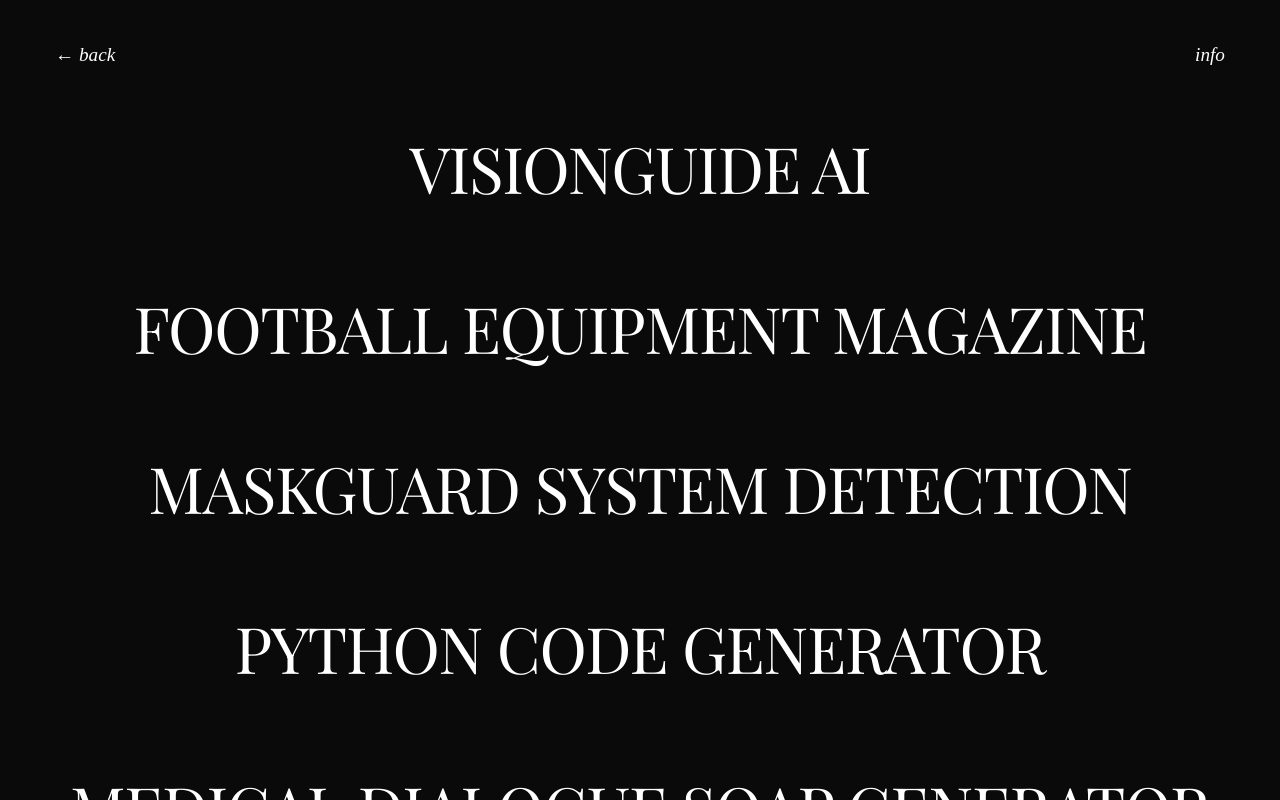
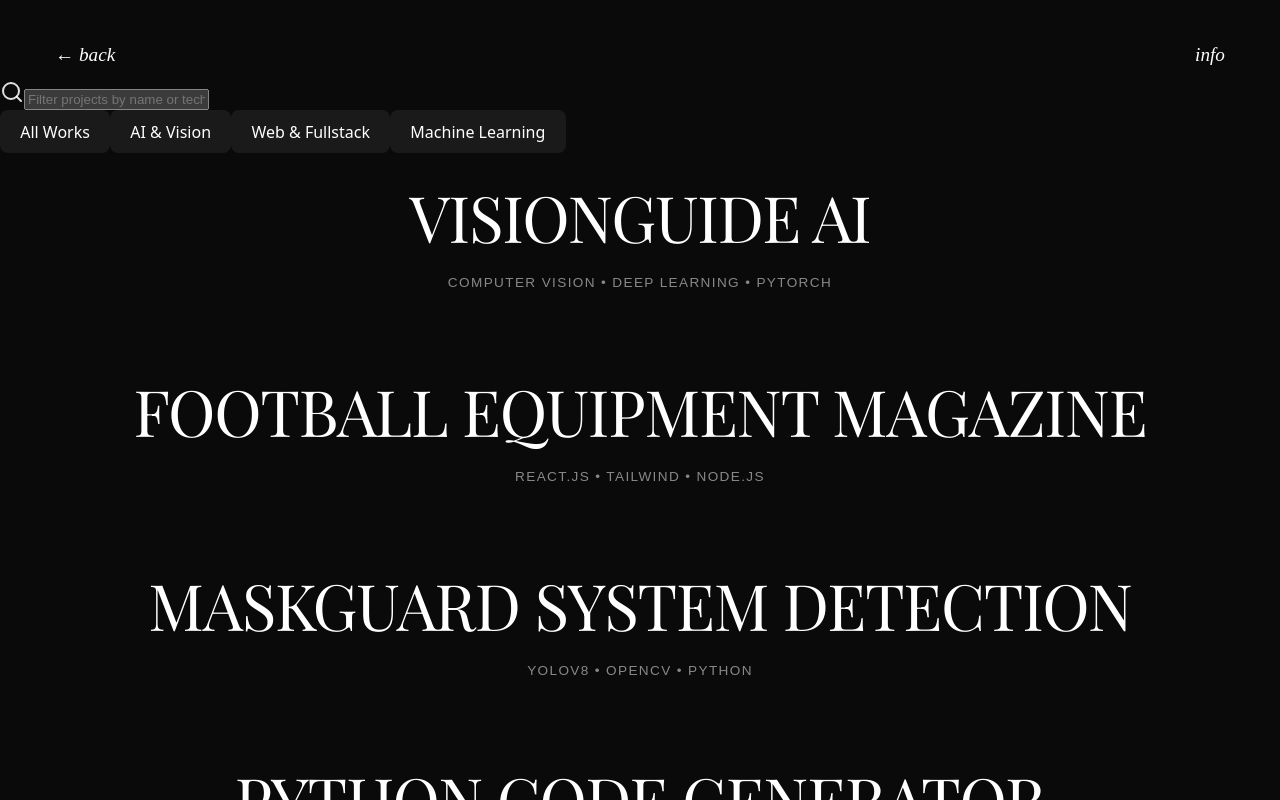
Before and after one commit to Achehrour05/ACHEHROUR_Abdessamad, a React (Vite) app: page /projects in a window 1280 px wide. Built offline with nearby package versions, Linux system fonts and the light colour scheme; a web font is replaced by a local one.

Commit message:
feat(projects): support instant search filtering by tech stack and keywords

```diff
--- a/src/pages/Projects.jsx
+++ b/src/pages/Projects.jsx
@@ -1,18 +1,39 @@
 import { useNavigate } from 'react-router-dom';
+import { useState, useMemo } from 'react';
+import ProjectFilters from '../components/ProjectFilters';
+
+const CATEGORIES = [
+  { id: 'all', label: 'All Works' },
+  { id: 'ai', label: 'AI & Vision' },
+  { id: 'web', label: 'Web & Fullstack' },
+  { id: 'ml', label: 'Machine Learning' },
+];
+
+const PROJECTS_DATA = [
+  { name: "VISIONGUIDE AI", category: "ai", tech: "Computer Vision • Deep Learning • PyTorch" },
+  { name: "FOOTBALL EQUIPMENT MAGAZINE", category: "web", tech: "React.js • Tailwind • Node.js" },
+  { name: "MASKGUARD SYSTEM DETECTION", category: "ai", tech: "YOLOv8 • OpenCV • Python" },
+  { name: "PYTHON CODE GENERATOR", category: "ai", tech: "LLMs • Transformers • LangChain" },
+  { name: "MEDICAL DIALOGUE SOAP GENERATOR", category: "ml", tech: "NLP • HuggingFace • Fine-Tuning" },
+  { name: "FPL SQUAD OPTIMIZER", category: "ml", tech: "Linear Programming • Python • Data Analytics" },
+  { name: "MOVIECLUSTER K-MEANS RECOMMENDER", category: "ml", tech: "Unsupervised ML • Scikit-Learn" },
+  { name: "ANIMAL DETECTION", category: "ai", tech: "Object Detection • PyTorch • MobileNet" }
+];
 
 function Projects() {
     const navigate = useNavigate();
+    const [activeFilter, setActiveFilter] = useState('all');
+    const [searchQuery, setSearchQuery] = useState('');
 
-    const projects = [
-        "VISIONGUIDE AI",
-        "FOOTBALL EQUIPMENT MAGAZINE",
-        "MASKGUARD SYSTEM DETECTION",
-        "PYTHON CODE GENERATOR",
-        "MEDICAL DIALOGUE SOAP GENERATOR",
-        "FPL SQUAD OPTIMIZER",
-        "MOVIECLUSTER K-MEANS RECOMMENDER",
-        "ANIMAL DETECTION"
-    ];
+    const filteredProjects = useMemo(() => {
+        return PROJECTS_DATA.filter((p) => {
+            const matchesCategory = activeFilter === 'all' || p.category === activeFilter;
+            const matchesSearch = !searchQuery.trim() ||
+                p.name.toLowerCase().includes(searchQuery.toLowerCase()) ||
+                p.tech.toLowerCase().includes(searchQuery.toLowerCase());
+            return matchesCategory && matchesSearch;
+        });
+    }, [activeFilter, searchQuery]);
 
     return (
         <div className="no-scrollbar" style={{
@@ -22,23 +43,40 @@ function Projects() {
             width: '100%',
             height: '100vh',
             backgroundColor: '#0a0a0a',
-            overflowY: 'auto', // Enable vertical scrolling
+            overflowY: 'auto',
             overflowX: 'hidden',
             zIndex: 1000
         }}>
+            {/* Top Spacing & Project Filters */}
+            <div style={{ paddingTop: '10vh' }}>
+                <ProjectFilters
+                    activeFilter={activeFilter}
+                    onSelectFilter={setActiveFilter}
+                    searchQuery={searchQuery}
+                    onSearchChange={setSearchQuery}
+                    categories={CATEGORIES}
+                />
+            </div>
+
             {/* Project List */}
             <div style={{
                 display: 'flex',
                 flexDirection: 'column',
                 alignItems: 'center',
-                gap: '4rem', // Increased gap for better scrolling rhythm
-                paddingTop: '15vh', // Start below the info button
-                paddingBottom: '15vh', // Space at bottom
+                gap: '3.5rem',
+                paddingTop: '2vh',
+                paddingBottom: '15vh',
                 width: '100%'
             }}>
-                {projects.map((project, index) => (
-                    <h2 key={index}
-                        onClick={() => navigate(`/project/${encodeURIComponent(project)}`)}
+                {filteredProjects.length === 0 ? (
+                    <div style={{ color: '#888', fontSize: '1.2rem', textAlign: 'center', padding: '4rem 1rem' }}>
+                        No projects match "{searchQuery}"
+                    </div>
+                ) : (
+                    filteredProjects.map((project, index) => (
+                        <div key={index} style={{ textAlign: 'center' }}>
+                            <h2
+                                onClick={() => navigate(`/project/${encodeURIComponent(project.name)}`)}
                                 style={{
                                     fontFamily: '"Playfair Display", "Times New Roman", serif',
                                     fontSize: 'clamp(2rem, 5vw, 4rem)',
@@ -53,9 +91,21 @@ function Projects() {
                                 onMouseEnter={(e) => e.target.style.opacity = 0.7}
                                 onMouseLeave={(e) => e.target.style.opacity = 1}
                             >
-                        {project}
+                                {project.name}
                             </h2>
-                ))}
+                            <p style={{
+                                color: '#888',
+                                fontSize: '0.85rem',
+                                letterSpacing: '0.1em',
+                                textTransform: 'uppercase',
+                                marginTop: '0.5rem',
+                                fontFamily: 'sans-serif'
+                            }}>
+                                {project.tech}
+                            </p>
+                        </div>
+                    ))
+                )}
             </div>
 
             {/* Back button - Top Left */}
```
Lines whose indentation alone changed are shown as unchanged.
